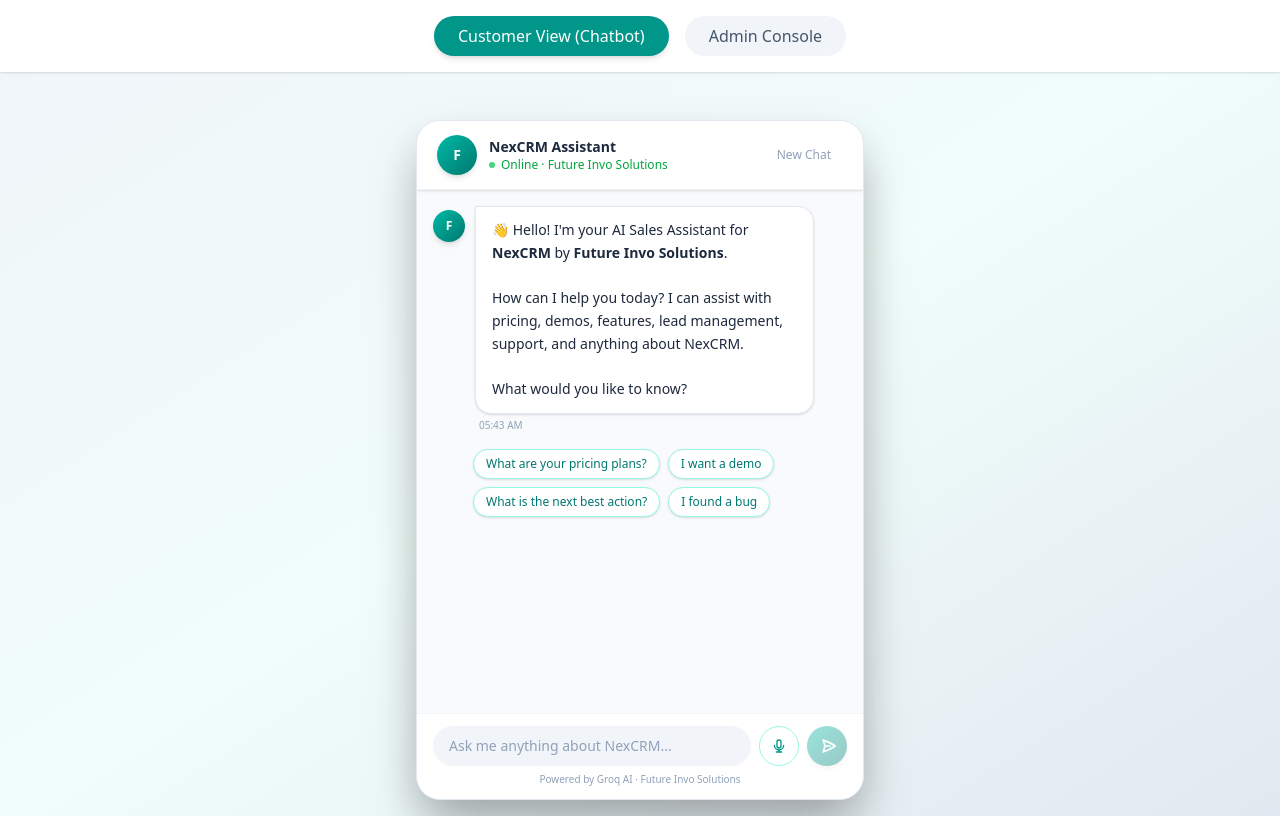
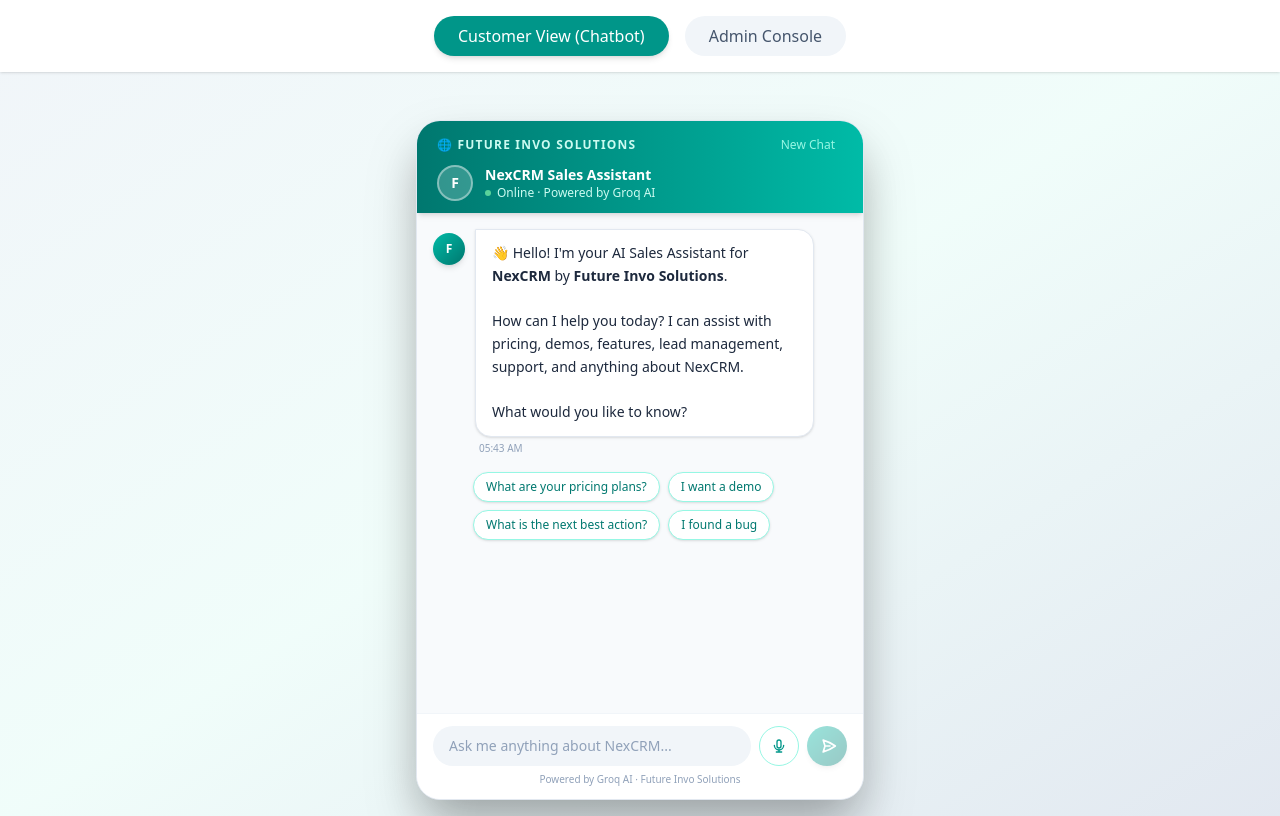
Before and after one commit to Abhikantamani/crm-backend, a React (Vite) app in the folder crm-frontend/: page / in a window 1280 px wide. Built offline with nearby package versions, Linux system fonts and the light colour scheme.

Commit message:
Fix: New header

```diff
--- a/crm-frontend/src/components/CrmChatbot.jsx
+++ b/crm-frontend/src/components/CrmChatbot.jsx
@@ -269,23 +269,31 @@ export default function CrmChatbot() {
     <div className="flex flex-col h-[680px] bg-slate-50 rounded-3xl overflow-hidden shadow-2xl border border-slate-200">
 
       {/* ── Header ── */}
-      <div className="bg-white px-5 py-3.5 border-b border-slate-100 flex items-center justify-between shadow-sm">
+      <div className="bg-gradient-to-r from-teal-700 to-teal-500 px-5 py-3 shadow-md">
+        {/* Company name bar */}
+        <div className="flex items-center justify-between mb-2">
+          <a href="https://futureinvo.com" target="_blank" rel="noreferrer"
+            className="text-xs font-semibold text-teal-100 tracking-widest uppercase hover:text-white transition">
+            🌐 {COMPANY_NAME}
+          </a>
+          <button onClick={handleReset}
+            className="text-xs text-teal-200 hover:text-white transition px-2 py-1 rounded-full hover:bg-white/10 font-medium">
+            New Chat
+          </button>
+        </div>
+        {/* Bot identity row */}
         <div className="flex items-center gap-3">
-          <div className="w-10 h-10 rounded-full bg-gradient-to-br from-teal-500 to-teal-700 flex items-center justify-center shadow-md">
+          <div className="w-9 h-9 rounded-full bg-white/20 border-2 border-white/40 flex items-center justify-center flex-shrink-0">
             <span className="text-white font-bold text-sm">F</span>
           </div>
           <div>
-            <p className="text-sm font-bold text-slate-800">{PRODUCT_NAME} Assistant</p>
+            <p className="text-sm font-bold text-white">{PRODUCT_NAME} Sales Assistant</p>
             <div className="flex items-center gap-1.5">
-              <span className="w-1.5 h-1.5 bg-green-500 rounded-full animate-pulse" />
-              <p className="text-xs text-green-600 font-medium">Online · {COMPANY_NAME}</p>
+              <span className="w-1.5 h-1.5 bg-green-300 rounded-full animate-pulse" />
+              <p className="text-xs text-teal-100 font-medium">Online · Powered by Groq AI</p>
             </div>
           </div>
         </div>
-        <button onClick={handleReset}
-          className="text-xs text-slate-400 hover:text-teal-600 transition px-3 py-1.5 rounded-full hover:bg-teal-50 font-medium">
-          New Chat
-        </button>
       </div>
 
       {/* ── Messages ── */}
```
